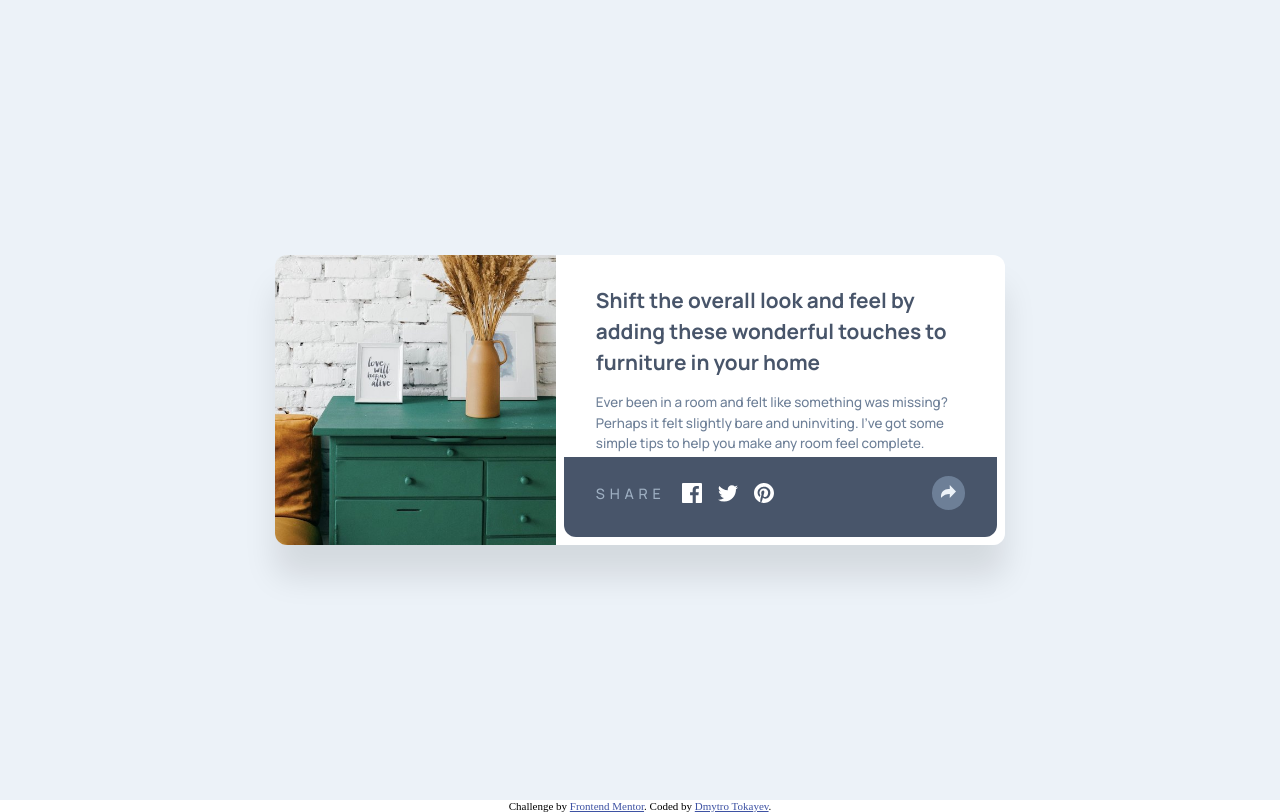
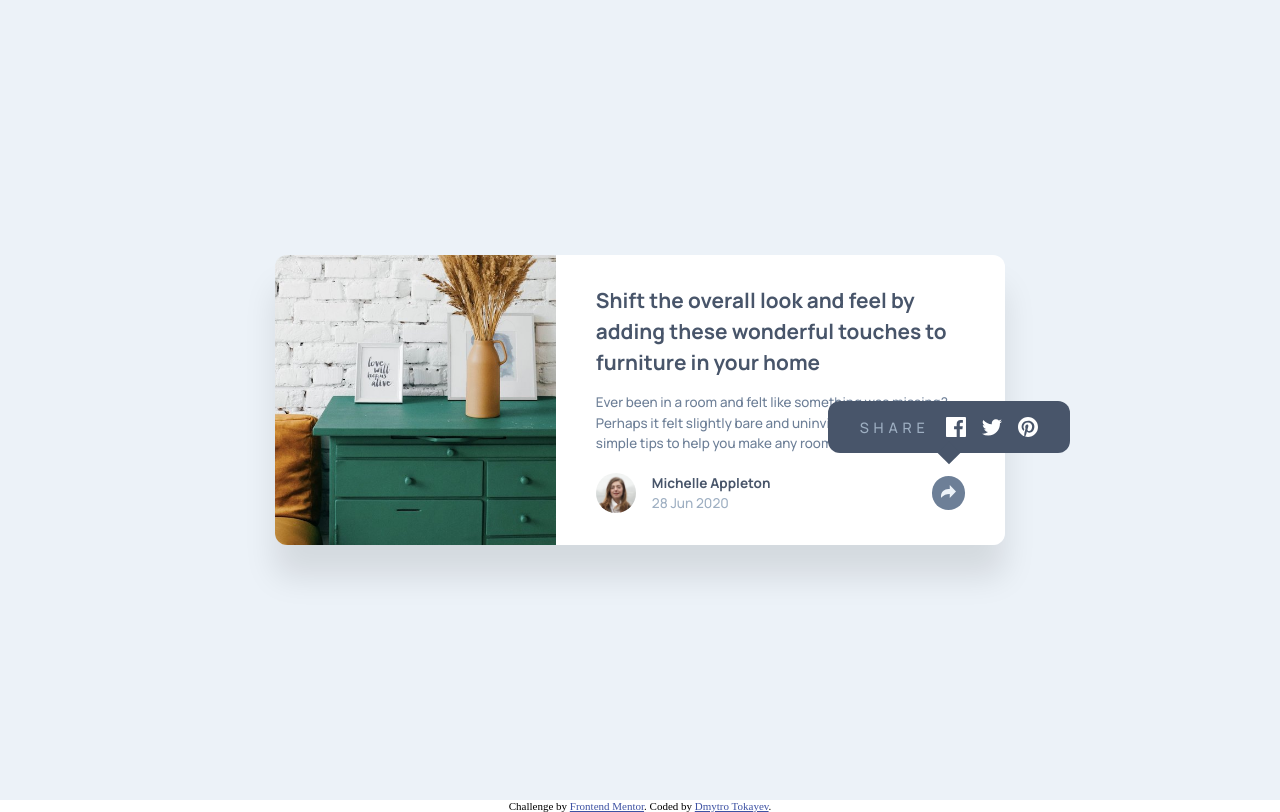
Before and after one commit to dtokayev/article-preview-component, a plain HTML site: page index.html in a window 1280 px wide. Both pictures are taken after a click on the button 948 px from the left and 492 px from the top of the page. Drawn offline with Linux system fonts and the light colour scheme.

Commit message:
add style for share menu on desktop

```diff
--- a/styles.css
+++ b/styles.css
@@ -179,4 +179,25 @@ button > svg {
   .profile {
     margin-bottom: 1em;
   }
+
+  #share-menu {
+    width: unset;
+    height: unset;
+    top: -4.5em;
+    left: unset;
+    right: calc(-50% + 5em);
+    border-radius: 12px;
+    padding: 1em 2em;
+  }
+
+  #share-menu::after {
+    background: var(--very-dark-grayish-blue);
+    height: 1em;
+    width: 1em;
+    content: '';
+    position: absolute;
+    bottom: -.5em;
+    left: 50%;
+    transform: translateX(-50%) rotate(45deg);
+  }
 }
```
